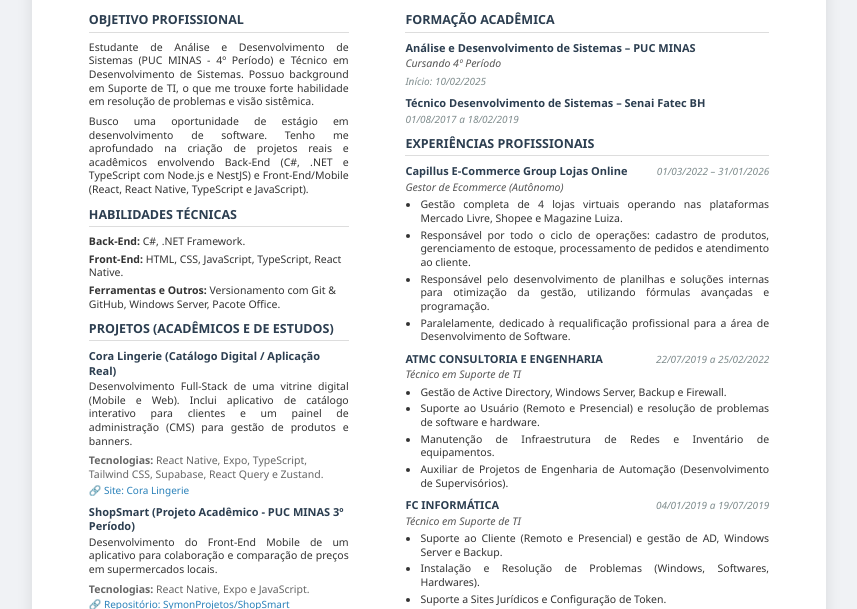
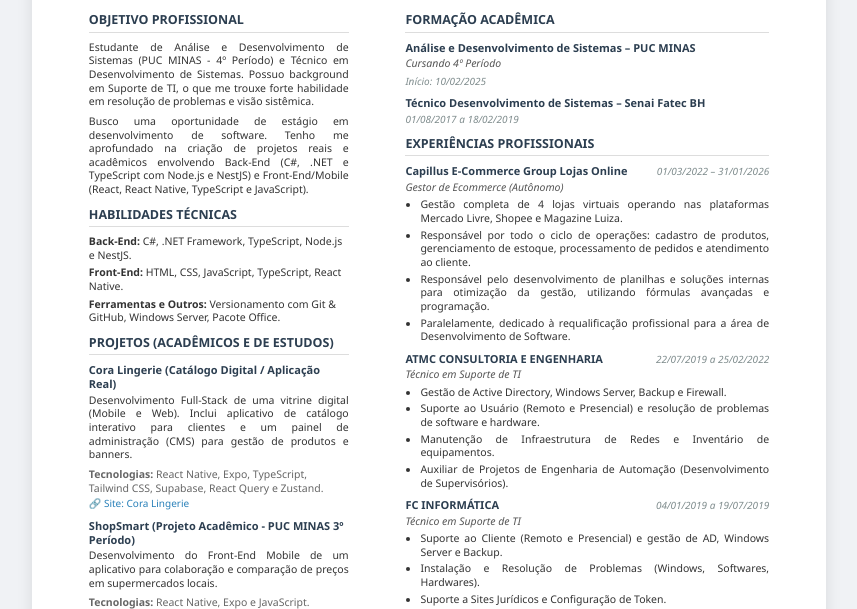
Before and after one commit to SymonSL7/CurriculoWeb, a plain HTML site: page index.html in a window 1280 px wide. Shown: the part 172-781 px from the top of the page, without its empty margins (211-1068 px from the left). Drawn offline with Linux system fonts and the light colour scheme.

```diff
--- a/index.html
+++ b/index.html
@@ -292,7 +292,7 @@
                 <section>
                     <h2>Habilidades Técnicas</h2>
                     <ul class="skills-list">
-                        <li><strong>Back-End:</strong> C#, .NET Framework.</li>
+                        <li><strong>Back-End:</strong> C#, .NET Framework, TypeScript, Node.js e NestJS.</li>
                         <li><strong>Front-End:</strong> HTML, CSS, JavaScript, TypeScript, React Native.</li>
                         <li><strong>Ferramentas e Outros:</strong> Versionamento com Git & GitHub, Windows Server,
                             Pacote Office.</li>
```
